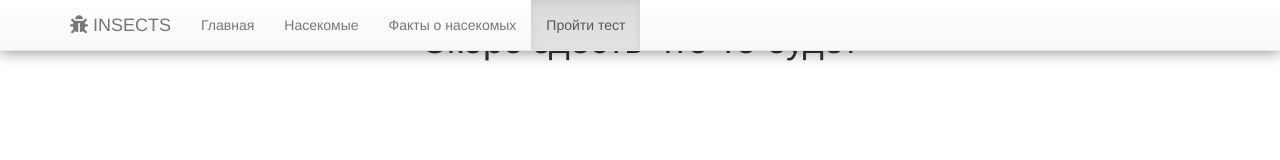
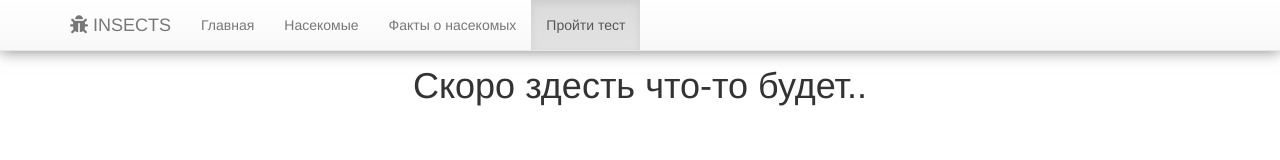
Before and after one commit to OdinRossy/project-insects, a plain HTML site: page pages/test.html in a window 1280 px wide. Drawn offline with nearby package versions, Linux system fonts and the light colour scheme.

Commit message:
Initial commit

```diff
--- a/pages/test.html
+++ b/pages/test.html
@@ -4,7 +4,7 @@
     <meta charset="UTF-8">
     <meta name="viewport" content="width=device-width, initial-scale=1, shrink-to-fit=no">
     <title>Тест онлайн</title>
-    <link rel="icon" href="https://png.icons8.com/flat_round/16/8e44ad/butterfly.png">
+    <link rel="icon" href="https://png.icons8.com/flat_round/48/8e44ad/bee.png">
     <!-- Latest compiled and minified CSS -->
     <link rel="stylesheet" href="https://maxcdn.bootstrapcdn.com/bootstrap/3.3.7/css/bootstrap.min.css"
           integrity="sha384-BVYiiSIFeK1dGmJRAkycuHAHRg32OmUcww7on3RYdg4Va+PmSTsz/K68vbdEjh4u" crossorigin="anonymous">
@@ -45,9 +45,9 @@
             </div>
         </div>
     </div>
-    <div class="row">
+    <div class="row" style="margin-top: 45px">
         <div class="col-md-12 col-xs-12 text-center">
-            <h1>Скоро здесть что-то будет</h1>
+            <h1>Скоро здесть что-то будет..</h1>
         </div>
     </div>
 </div>
```
Also changed, not shown: index.html (+1 -1 lines), pages/facts.html (+3 -3 lines), pages/insects.html (+1 -1 lines).
